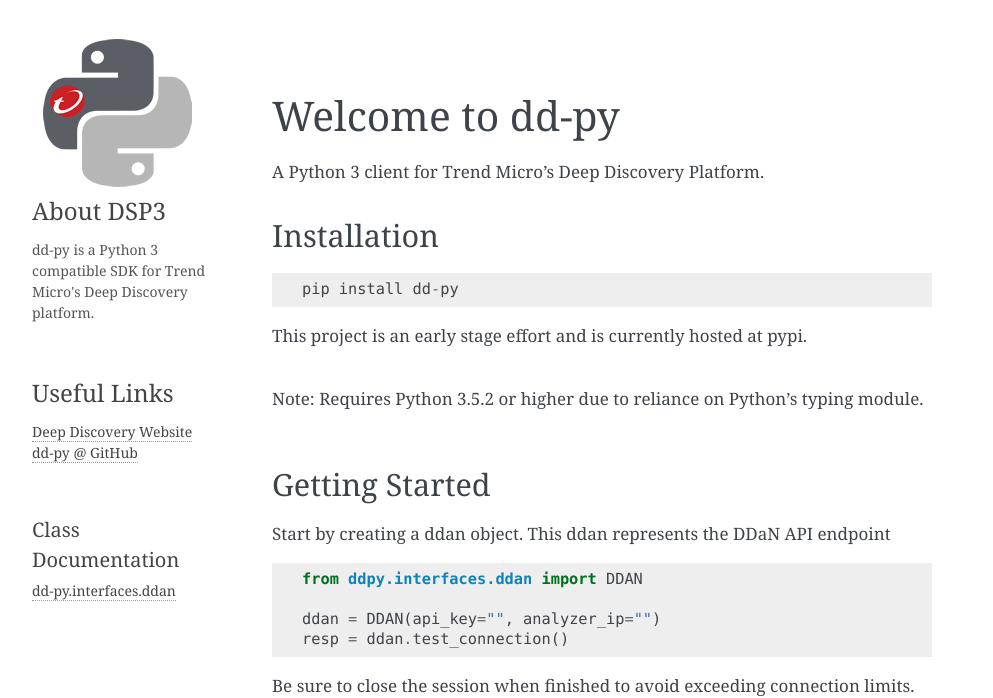
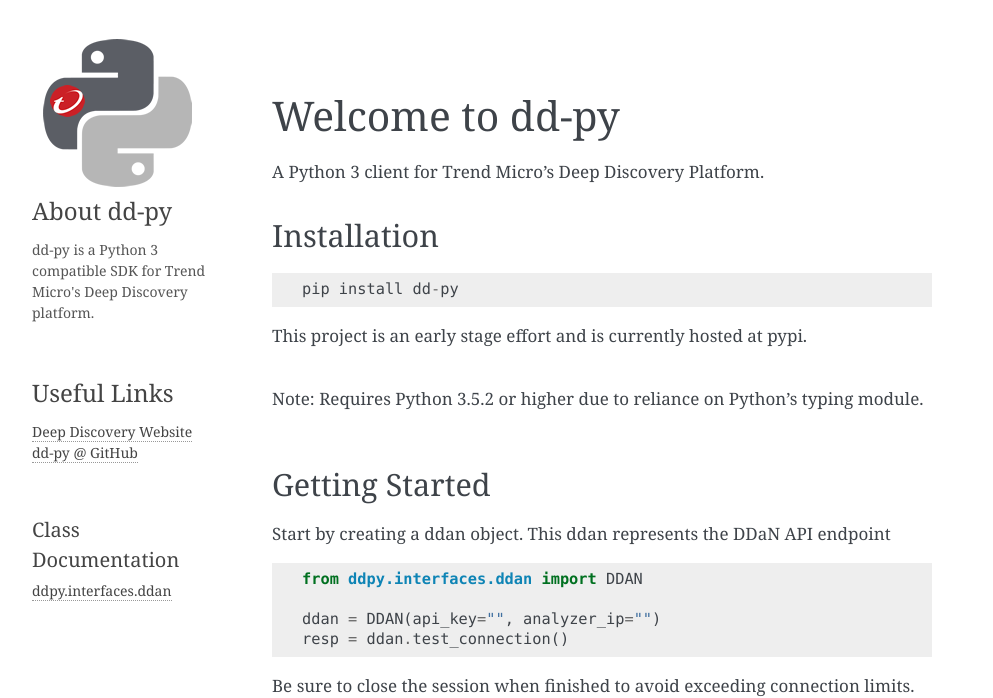
Before and after one commit to trend206/dd-py, a Sphinx documentation site: the page built from docs/source/index.rst, in a window 1280 px wide. Shown: the top 698 px of the page, without its empty margins (148-1141 px from the left). Built offline with Sphinx 7.4.7, drawn with Linux system fonts in a browser that asks for light colours.

Commit message:
first commit

```diff
--- a/docs/source/_templates/sidebar.html
+++ b/docs/source/_templates/sidebar.html
@@ -3,7 +3,7 @@
 </a></p>
 
 
-<h3 style="margin-left: auto; margin-right: auto;">About DSP3</h3>
+<h3 style="margin-left: auto; margin-right: auto;">About dd-py</h3>
 <p>
   dd-py is a Python 3 compatible SDK for Trend Micro's Deep Discovery platform.
 </p>
@@ -18,5 +18,5 @@
 <h4>Class Documentation</h4>
 
 <ul style="margin-top: 0px;">
-  <li><a href="dd-py.interfaces.ddan.html">dd-py.interfaces.ddan</a></li>
+  <li><a href="ddpy.interfaces.ddan.html">ddpy.interfaces.ddan</a></li>
 </ul>
```
